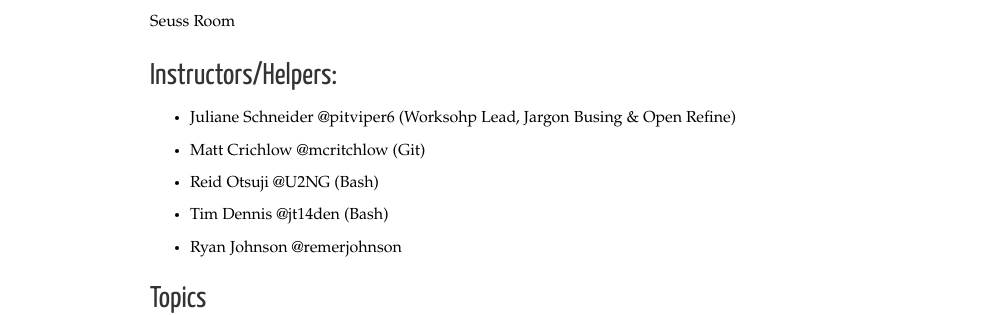
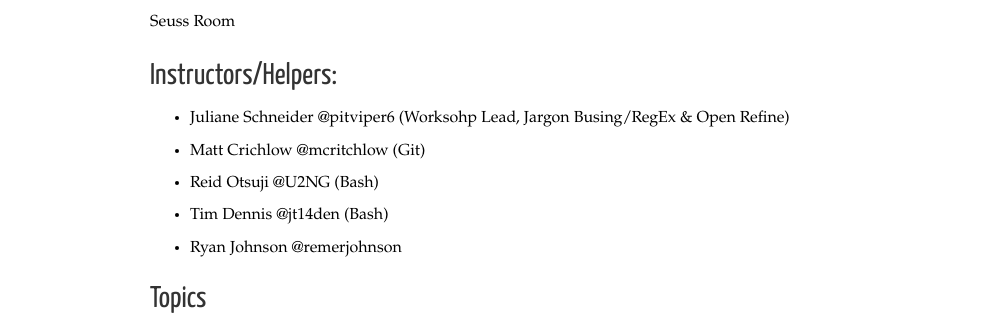
Before and after one commit to ucsdlib/workshops, a Jekyll site: the page built from _posts/2016-07-18-library-carpentry.markdown, in a window 1280 px wide. Shown: the part 332-647 px from the top of the page, without its empty margins (0-997 px from the left). Built offline with Jekyll 4.4.1, drawn with Linux system fonts in a browser that asks for light colours; nearby versions of some CDN libraries.

Commit message:
adding instructors

```diff
--- a/_posts/2016-07-18-library-carpentry.markdown
+++ b/_posts/2016-07-18-library-carpentry.markdown
@@ -17,7 +17,7 @@ Seuss Room
 
 ## Instructors/Helpers:
 
-* Juliane Schneider @pitviper6 (Worksohp Lead, Jargon Busing & Open Refine)
+* Juliane Schneider @pitviper6 (Worksohp Lead, Jargon Busing/RegEx & Open Refine)
 * Matt Crichlow @mcritchlow (Git)
 * Reid Otsuji @U2NG (Bash)
 * Tim Dennis @jt14den (Bash)
```
